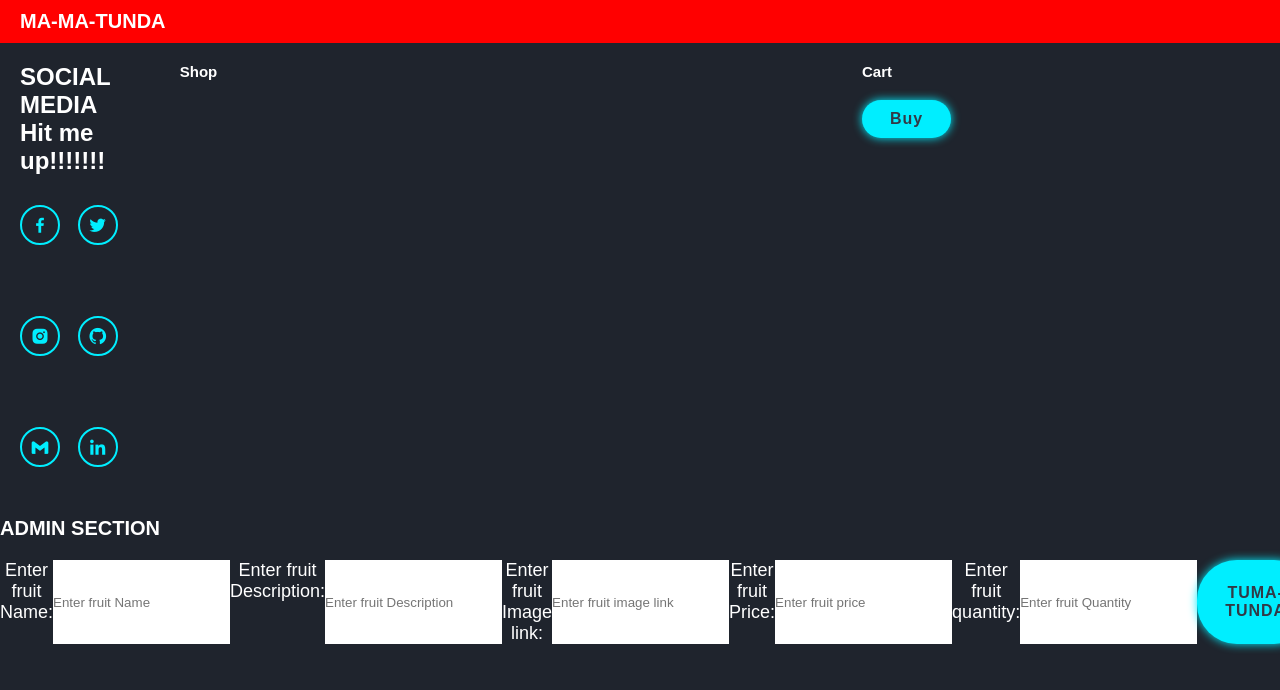
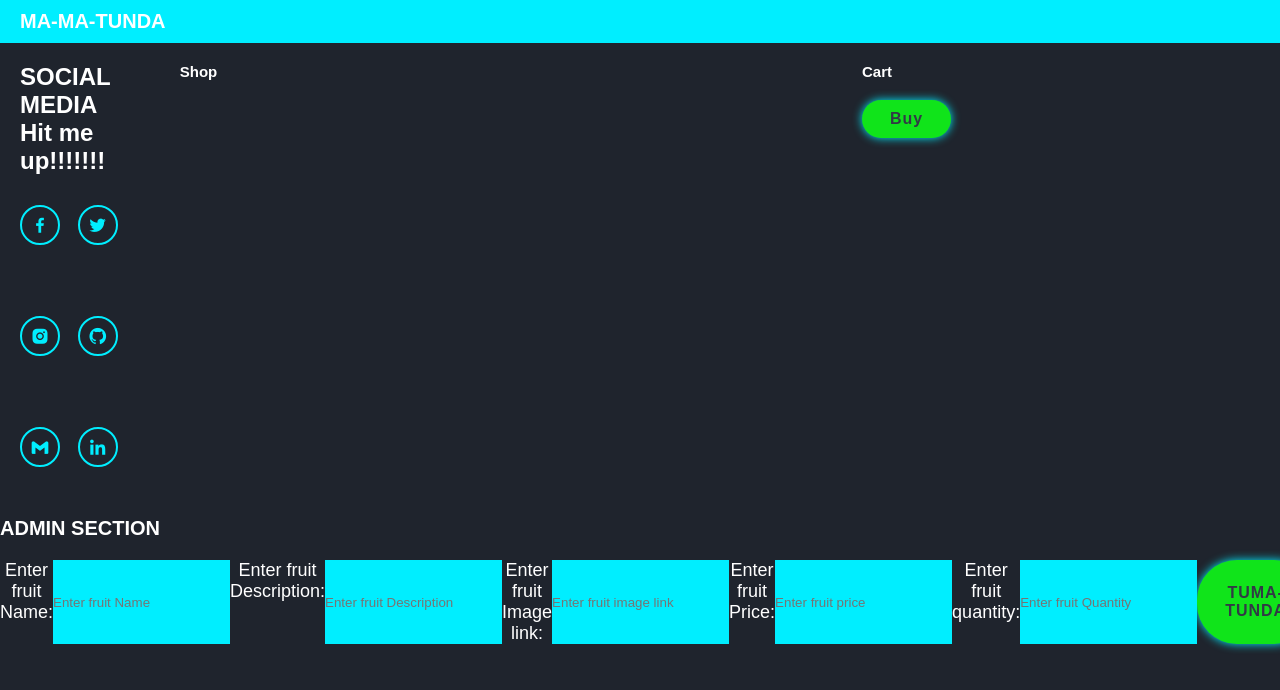
Before and after one commit to paul-nadola/MA-MA-TUNDA, a plain HTML site: page index.html in a window 1280 px wide. Shown: the top 690 px of the page. Drawn offline with nearby package versions, Linux system fonts and the light colour scheme; no server answers.

Commit message:
Refined Styling

```diff
--- a/style.css
+++ b/style.css
@@ -1,3 +1,4 @@
+/* universal styling */
 *{
   margin: 0;
   padding: 0;
@@ -22,9 +23,9 @@ body{
   background: var(--bg-color);
   color: var(--text-color);
 }
-
+/* stylling the header */
 header {
-  background-color: red;
+  background-color: var(--main-color);
   text-decoration-color: #333;
   display: flex;
   justify-content: space-between;
@@ -157,7 +158,7 @@ main {
 #btn ,#buy-button{
   display: inline-block;
   padding: 1rem 2.8rem;
-  background: var(--main-color);
+  background: #10e41a;
   border-radius: 4rem;
   box-shadow: 0 0 1rem var(--main-color);
   font-size: 1.6rem;
@@ -184,3 +185,6 @@ main {
 #del:hover{
   box-shadow: none;
 }
+input{
+  background-color: var(--main-color);
+}
```
Also changed, not shown: db.json (+8 -8 lines).
